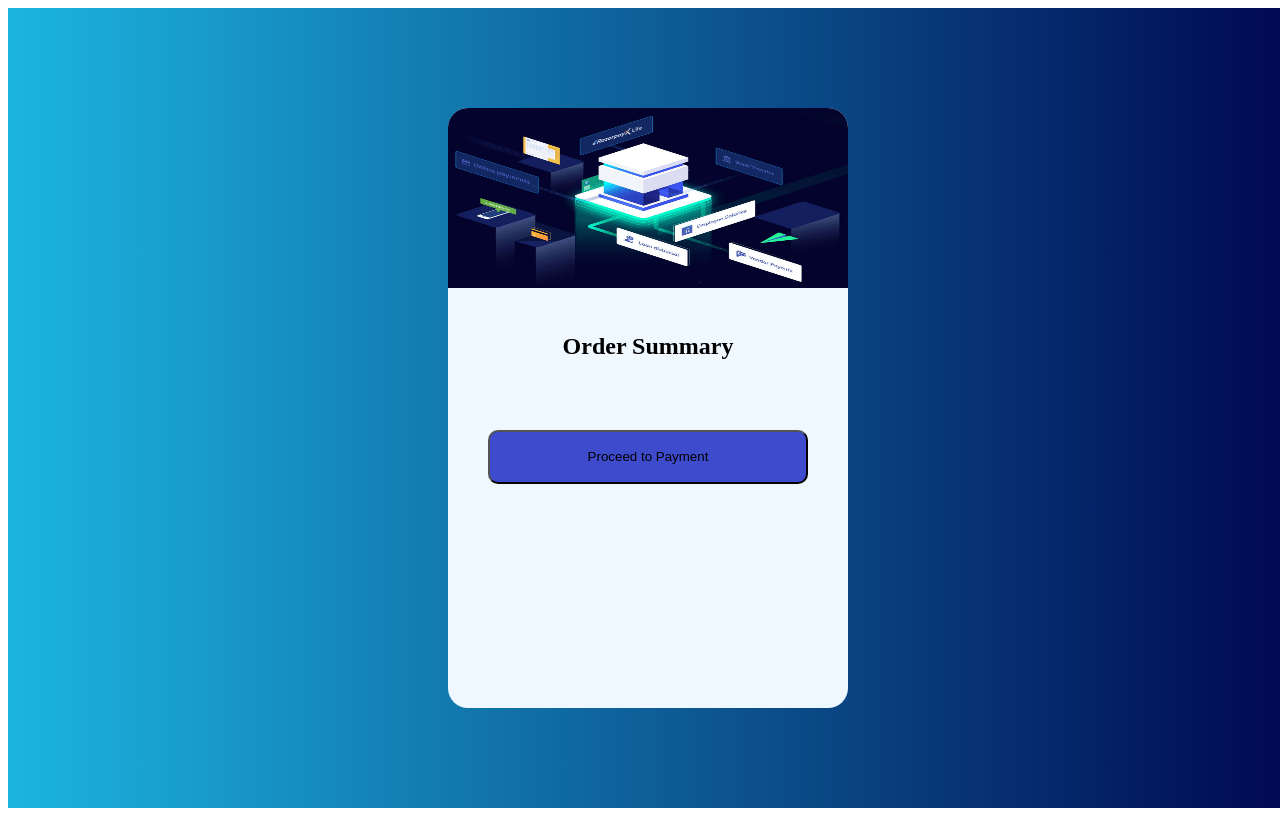
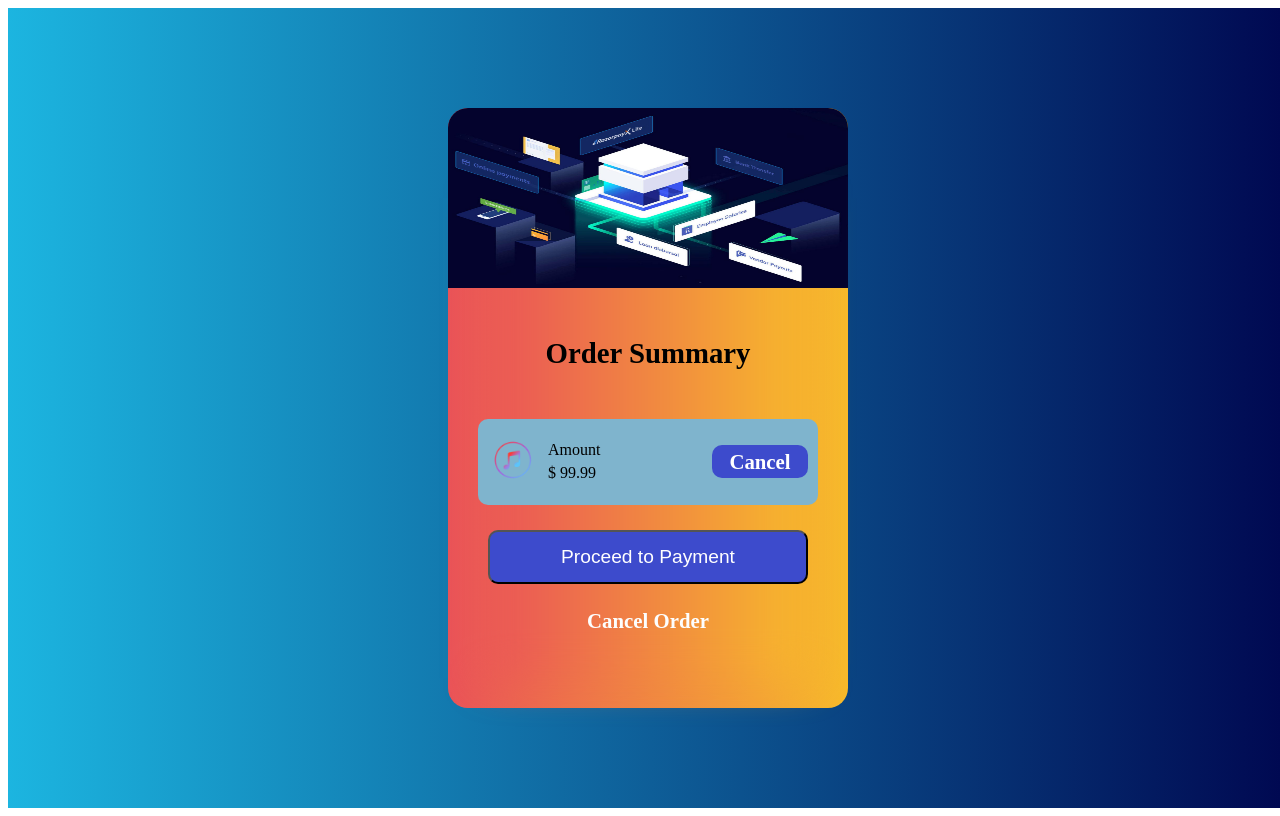
Before and after one commit to AniketKSingh/Lecture_27_Cards, a plain HTML site: page one.html in a window 1280 px wide. Drawn offline with Linux system fonts and the light colour scheme.

Commit message:
completed

```diff
--- a/one.html
+++ b/one.html
@@ -33,15 +33,139 @@
 
         }
 
+        /* From Uiverse.io by alexruix */
+.card {
+ --background: linear-gradient(to left, #f7ba2b 0%, #ea5358 100%);
+ overflow: visible;
+ background: #f7ba2b;
+ background: var(--background);
+ position: relative;
+ z-index: 1;
+}
+
+.card::after {
+ position: absolute;
+ content: "";
+ top: 30px;
+ left: 0;
+ right: 0;
+ z-index: -1;
+ height: 100%;
+ width: 100%;
+ transform: scale(0.8);
+ filter: blur(25px);
+ background: #f7ba2b;
+ background: var(--background);
+ transition: opacity .5s;
+}
+
+.card-info {
+ --color: #181818;
+ background: var(--color);
+ color: var(--color);
+ display: flex;
+ justify-content: center;
+ align-items: center;
+ width: 100%;
+ height: 100%;
+ overflow: visible;
+ border-radius: .7rem;
+}
+
+.card .title {
+ font-weight: bold;
+ letter-spacing: .1em;
+}
+
+/*Hover*/
+.card:hover::after {
+ opacity: 0;
+}
+
+.card:hover .card-info {
+ color: #f7ba2b;
+ transition: color 1s;
+}
+
+
 #paymentButton{
     width: 80%;
     height: 9%;
     border-radius: 10px;
     background-color: #3d4bcc;
+    font-size: 1.2rem;
+    color: white;
 
+}
+
+    .cancelBox a{
+        text-decoration: none;
+        color: rgb(253, 254, 254);
+        font-size: 1.3rem;
+        font-weight: bold;
 
 
     }
+
+    .amountBox{
+        display: flex;
+        justify-content: space-between;
+        width: 80%;
+        height: 11%;
+        border-radius: 10px;
+        background-color: #7fb4cd;
+        padding: 10px;
+        align-items: center;
+    }
+
+    .leftBox{
+        display: flex;
+        gap: 10px;
+        width: 50%;
+        /* justify-content: space-evenly; */
+        align-items: center;
+
+    }
+    .textAmountBox{
+        display: flex;
+        flex-direction: column;
+        justify-content: center;
+        align-items: start;
+        gap: 5px;
+    }
+
+    .rightBox{
+        display: flex;
+        justify-content: center;
+        align-items: center;
+        width: 30%;
+        height: 50%;
+        border-radius: 10px;
+        background-color: #3d4bcc;
+    }
+
+    .rightBox a{
+        text-decoration: none;
+        color: white;
+        font-size: 1.3rem;
+        font-weight: bold;
+    }
+
+    .leftBox p{
+        font-size: 1.2rem;
+    }
+
+    .imageBox{
+        width: 50px;
+
+    }
+
+    .textBox h2{
+        font-size: 1.8rem;
+        font-weight: bold;
+
+    }
+
 
     </style>
 </head>
@@ -56,6 +180,27 @@
             </div>
 
             <div class="amountBox">
+                <div class="leftBox">
+                    <div class="imageBox">
+                        <img src="images/music.png" id="musicImage">
+
+                    </div>
+                    <div class="textAmountBox">
+                       <div class="amt1">
+                        Amount
+
+                       </div>
+                       <div class="amt2">
+                        $ 99.99
+                       </div>
+
+                    </div>
+
+                </div>
+                <div class="rightBox">
+                    <a href="#">Cancel</a>
+
+                </div>
 
             </div>
 
@@ -63,6 +208,10 @@
                 Proceed to Payment
             </button>
 
+            <div class="cancelBox">
+                <a href="#">Cancel Order</a>
+            </div>
+
         </div>
     </div>
 </body>
```
Lines whose indentation alone changed are shown as unchanged.
